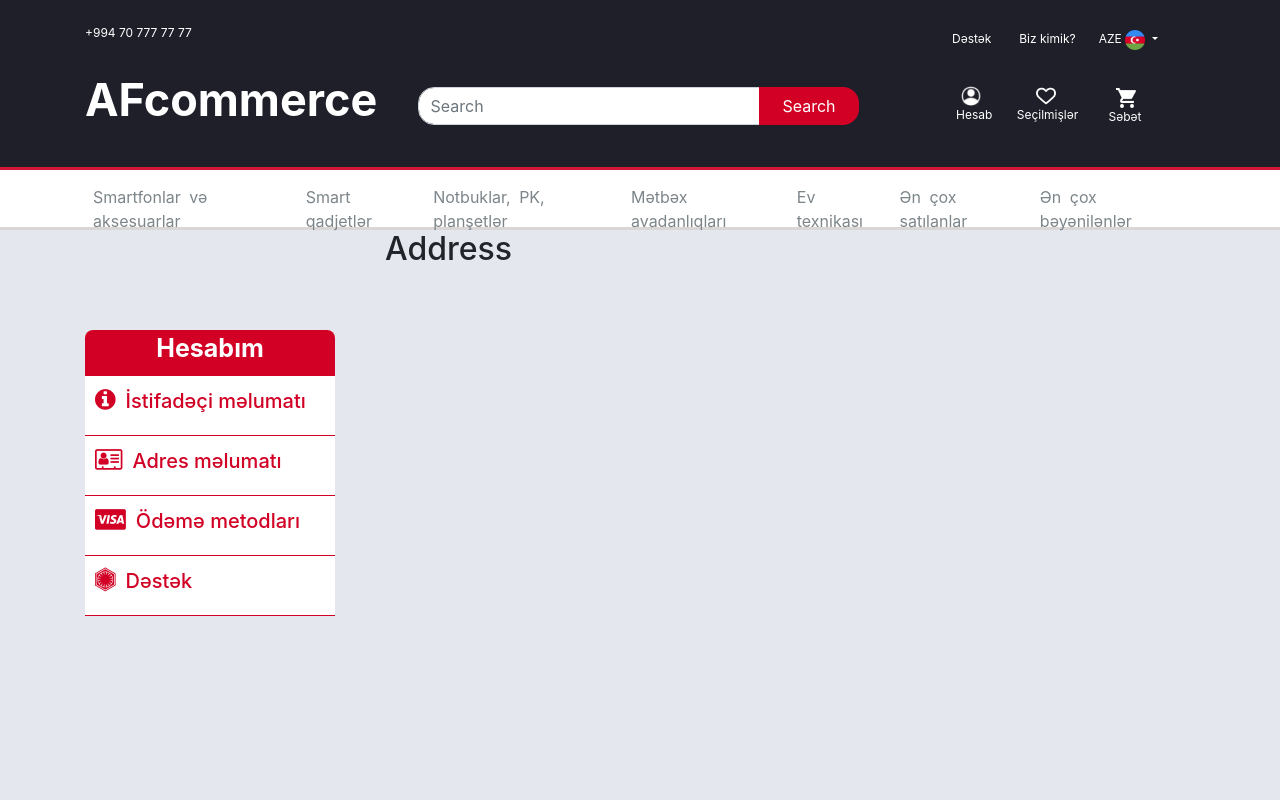
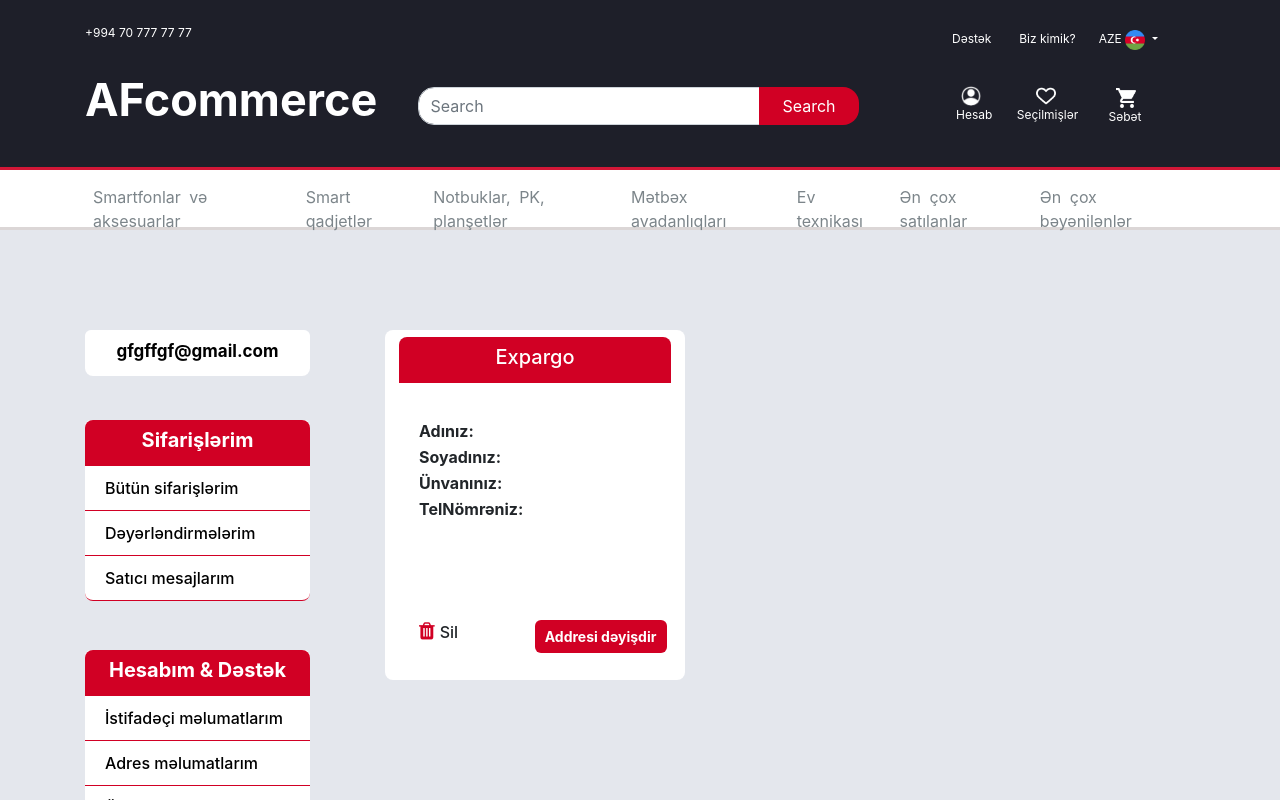
Before and after one commit to FardiBabazade/Ecommercie, a React (Create React App) app: page /userinfo/address in a window 1280 px wide. Shown: the top 800 px of the page. Built offline with nearby package versions, Linux system fonts and the light colour scheme.

Commit message:
Users AddressPage Create

```diff
--- a/src/components/UserAddressFolder/UserAddressComponent.jsx
+++ b/src/components/UserAddressFolder/UserAddressComponent.jsx
@@ -1,9 +1,34 @@
 import React from 'react'
+import styles from "../../styles/UserAddress.module.css";
 
- function UserAddressComponent() {
+function UserAddressComponent() {
     return (
         <div className="col-md-9">
-            <h2>Address</h2>
+                  {/* <div className={styles.titleInformationContent}>
+                    <h3>İstifadəçi məlumatları</h3>
+                </div> */}
+            <div className={styles.cardAddressPage}>
+
+                <div className={styles.cardheader}>
+                    <h6 className="card-title mb-2 ">Expargo</h6>
+                </div>
+                <div className="card-body">
+                    <p className="font-weight-bold mt-3">Adınız:</p>
+                    <p className="font-weight-bold mt-3">Soyadınız:</p>
+                    <p className="font-weight-bold mt-3">Ünvanınız:</p>
+                    <p className="font-weight-bold mt-3">TelNömrəniz:</p>
+                </div>
+                <div className={`card-footer ${styles.cardFooter}`}>
+                    <div className="row">
+                        <div className="col-md-6">
+                            <span className={styles.cardFooterAddressDeleteIcon}><i className="fa fa-trash"></i><span>Sil</span></span>
+                        </div>
+                        <div className="col-md-6">
+                            <button className={styles.cardFooterAddressUpdateButton}>Addresi dəyişdir</button>
+                        </div>
+                    </div>
+                </div>
+            </div>
         </div>
     )
 }
--- a/src/components/UserInfoList/UserInfoMainComponent.jsx
+++ b/src/components/UserInfoList/UserInfoMainComponent.jsx
@@ -4,27 +4,58 @@
 
 function UserInfoMainComponent() {
     return (
-        <div className={styles.InfoUserCard} id="list-tab" role="tablist">
+        <>
+
+            <div className={`${styles.InfoUserCard} ${styles.InfoUserCardThree}`} id="list-tab" role="tablist">
+                <div className={styles.mainCardParentDivThree}>
+                    <p className={styles.mainCardTitleAccount}>gfgffgf@gmail.com</p>
+                </div>
+            </div>
+
+
+
+            <div className={`${styles.InfoUserCard} ${styles.InfoUserCardOne}`} id="list-tab" role="tablist">
                 <div className={styles.mainCardParentDiv}>
-                <p className={styles.mainCardTitleAccount}>Hesabım</p>
+                    <p className={styles.mainCardTitleAccount}>Sifarişlərim</p>
                 </div>
                 <Link to="/userinfo/info">
                     <li className={styles.listgroupitem}>
-                    <i className="fa fa-info-circle"></i><a>İstifadəçi məlumatı</a>
+                        <a>Bütün sifarişlərim</a>
                     </li>
                 </Link>
                 <Link to="/userinfo/address">
                     <li className={styles.listgroupitem}>
-                    <i className="fa fa-address-card-o"></i><a>Adres məlumatı</a>
+                        <a>Dəyərləndirmələrim</a>
+                    </li>
+                </Link>
+                <li className={`${styles.listgroupitemLast} ${styles.listgroupitem} `}>
+                    <a>Satıcı mesajlarım</a>
+                </li>
+            </div>
+
+
+            <div className={`${styles.InfoUserCard} ${styles.InfoUserCardTwo}`} id="list-tab" role="tablist">
+                <div className={styles.mainCardParentDiv}>
+                    <p className={styles.mainCardTitleAccount}>Hesabım & Dəstək</p>
+                </div>
+                <Link to="/userinfo/info">
+                    <li className={styles.listgroupitem}>
+                        <a>İstifadəçi məlumatlarım</a>
+                    </li>
+                </Link>
+                <Link to="/userinfo/address">
+                    <li className={styles.listgroupitem}>
+                        <a>Adres məlumatlarım</a>
                     </li>
                 </Link>
                 <li className={styles.listgroupitem}>
-                <i className="fa fa-cc-visa"></i><a>Ödəmə metodları</a>
+                    <a>Ödəmə metodlarım</a>
                 </li>
-            <li className={ styles.listgroupitem }>
-                <i className="fa fa-first-order"></i><a>Dəstək</a>
+                <li className={`${styles.listgroupitemLast} ${styles.listgroupitem} `}>
+                    <a>Dəstək</a>
                 </li>
             </div>
+        </>
     )
 }
 
--- a/src/components/UserInformationTable/UserInformationTable.jsx
+++ b/src/components/UserInformationTable/UserInformationTable.jsx
@@ -3,8 +3,6 @@
 import Select from 'react-select'
 
 function UserInformationTable() {
-
-
 
     let optionsDays = [];
     obj = {}
@@ -35,7 +33,6 @@
         optionsYears.push(obj);
     }
 
-
     return (
         <>
             <div className="col-md-12 col-sm-12 col-12">
@@ -60,7 +57,7 @@
                                     <input type="email" className="form-control" />
                                 </div>
                                 <div className="col-md-12">
-                                    <label className="font-weight-bold mt-3">Cib telefonu</label>
+                                    <label className="font-weight-bold mt-3">Telefon nömrəsi</label>
                                     <input type="tel" className="form-control" />
                                 </div>
                                 <div className="col-md-4">
--- /dev/null
+++ b/src/styles/UserAddress.module.css
@@ -0,0 +1,51 @@
+.cardAddressPage{
+
+    width: 300px;
+    border-radius: 8px;
+    padding: 7px 14px;
+    height: 350px;
+    background-color: #fff;
+    margin-top: 100px;
+}
+.cardAddressPage h6{
+    height: 30px;
+    font-size: 20px;
+    align-self: flex-end;
+}
+.cardAddressPage p{
+   height: 10px !important;
+}
+.cardheader{
+    background-color: #d10024;
+    display: flex;
+    justify-content: center;
+    align-items: center;
+    color: #fff;
+    height: 46px;
+    border-top-left-radius: 8px;
+    border-top-right-radius: 8px;
+}
+.cardAddressPage .cardFooter{
+    margin-top: 65px;
+    display: flex;
+    border-top: 0;
+    background-color: #fff;
+}
+.cardFooterAddressUpdateButton{
+width: 132px;
+height: 33px;
+font-weight: 700;
+background-color: #d10024;
+color: #fff;
+border: none;
+border-radius: 6px;
+font-size: 14px;
+}
+.cardFooter i{
+    color: #d10024;
+    font-size: 20px;
+    margin-right: 5px;
+}
+.cardFooter span{
+    font-weight: 500;
+}
--- a/src/styles/UserInfoList.module.css
+++ b/src/styles/UserInfoList.module.css
@@ -4,43 +4,67 @@
     background-color: #e4e7ed;
 }
 .InfoUserCard{
-    width: 250px;
-    height: 285px;
-    margin-top: 100px;
+    width: 225px;
+    height: 180px;
     background-color: #fff;
-    /* padding-left: 20PX; */
-    border-radius: 8px;
+    border-radius: 6px;
+}
+.InfoUserCardOne{
+    margin-top: 48px;
+}
+.InfoUserCardTwo{
+    margin-top: 50px;
 }
 .mainCardTitleAccount{
-    text-align: center;
-font-size: 25px;
+font-size: 20px;
 font-weight: 700;
 color: #d10024;
+margin-top: 5px;
 }
 .mainCardParentDiv{
-width: 100%;
-height: 46px;
-border-top-left-radius:8px;
-border-top-right-radius:8px;
-background-color:#d10024;
-
+    display: flex;
+    justify-content: center;
+    width: 100%;
+    height: 46px;
+    border-top-left-radius:8px;
+    border-top-right-radius:8px;
+    background-color:#d10024;
+}
+.mainCardParentDivThree{
+    display: flex;
+    justify-content: center;
+    width: 100%;
+    height: 46px;
+border-radius: 8px;
+    background-color:#fff;
+}
+.mainCardParentDivThree p{
+    font-size: 17px;
+    margin-top: 9px;
+    color: #000;
 }
 .mainCardParentDiv p{
     color: #fff;
 }
 .listgroupitem{
     background-color: #fff;
-    height: 60px;
-    display: block;
+    display: flex;
+    justify-content: left;
+    align-items: center;
+    height: 45px;
     text-align: left;
     font-weight: 500;
     padding: 10px;
     border-bottom: 1px solid #d10024;
     cursor: pointer;
 }
+.listgroupitemLast{
+    border-bottom-left-radius: 8px;
+    border-bottom-right-radius: 8px;
+}
 .listgroupitem a {
-    color: #d10024 !important;
-    font-size:20px;
+    color: #000 !important;
+    font-size:16px;
     margin-left: 10px;
     display: inline-block;
 }
@@ -49,7 +73,7 @@
 }
 .listgroupitem i {
     color: #d10024;
-    font-size: 24px;
+    font-size: 20px;
 }
 
 
@@ -60,3 +84,8 @@
 .listgroupitem:hover i{
     color: #fff !important;
 }
+.InfoUserCardThree{
+   height: 42px;
+    font-size: 14px;
+    margin-top: 100px;
+}
```
Lines whose indentation alone changed are shown as unchanged.
